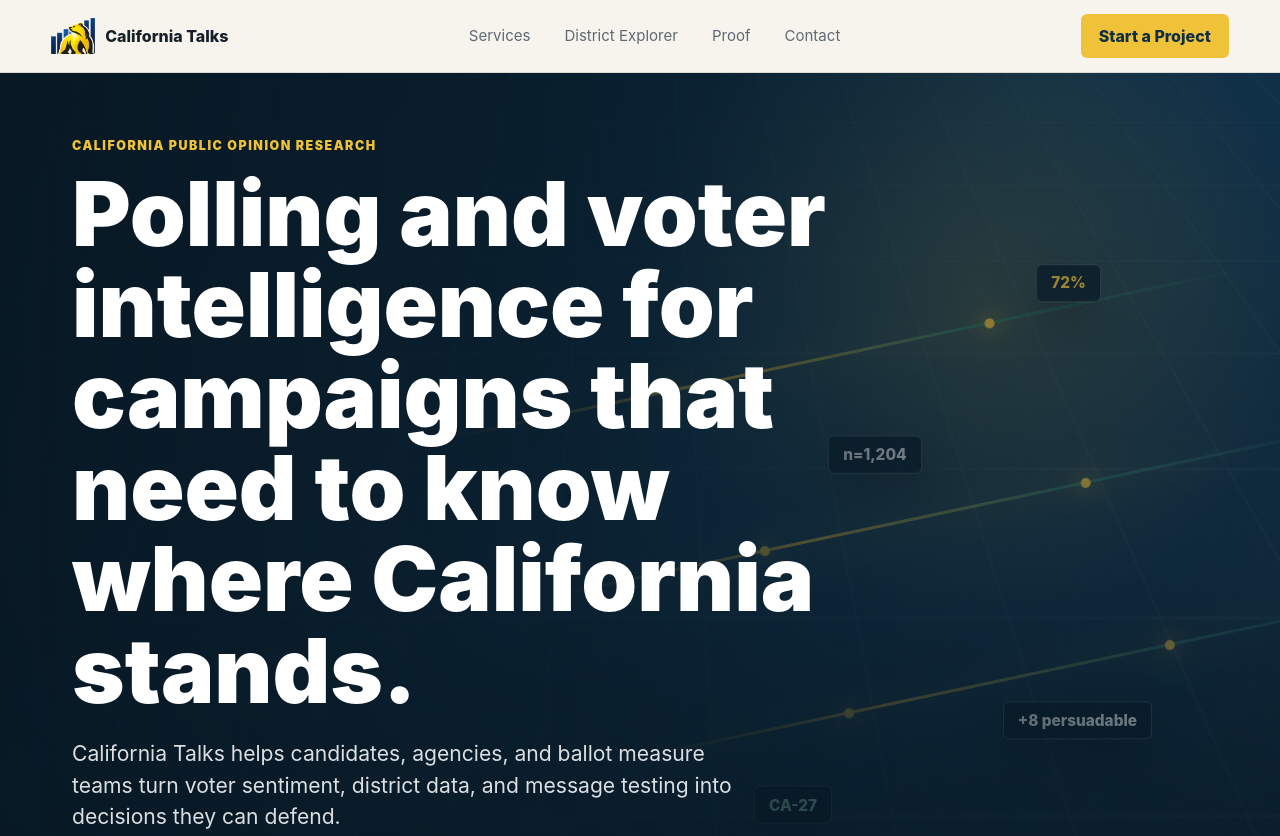
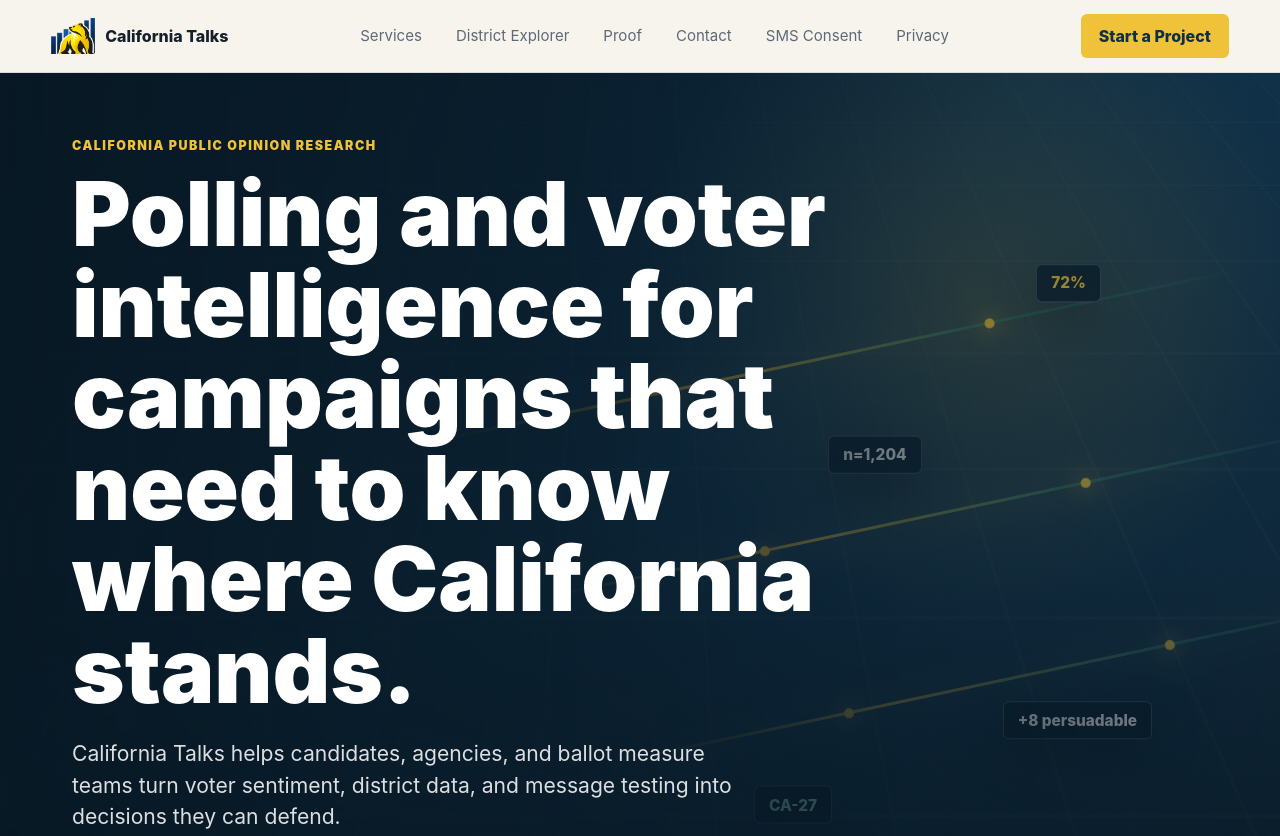
Before and after one commit to alnavid/californiatalks, a plain HTML site: page public/index.html in a window 1280 px wide. Shown: the top 836 px of the page. Drawn offline with nearby package versions, Linux system fonts and the light colour scheme.

Commit message:
Add Privacy Policy + nav links for Twilio TFV

```diff
--- a/public/index.html
+++ b/public/index.html
@@ -23,6 +23,8 @@
         <a href="#explorer">District Explorer</a>
         <a href="#proof">Proof</a>
         <a href="#contact">Contact</a>
+        <a href="/sms-consent.html">SMS Consent</a>
+        <a href="/privacy.html">Privacy</a>
       </nav>
       <a class="nav-cta" href="#contact">Start a Project</a>
     </header>
```
Also changed, not shown: public/privacy.html (+2 -0 lines), public/sms-consent.html (+2 -0 lines).
